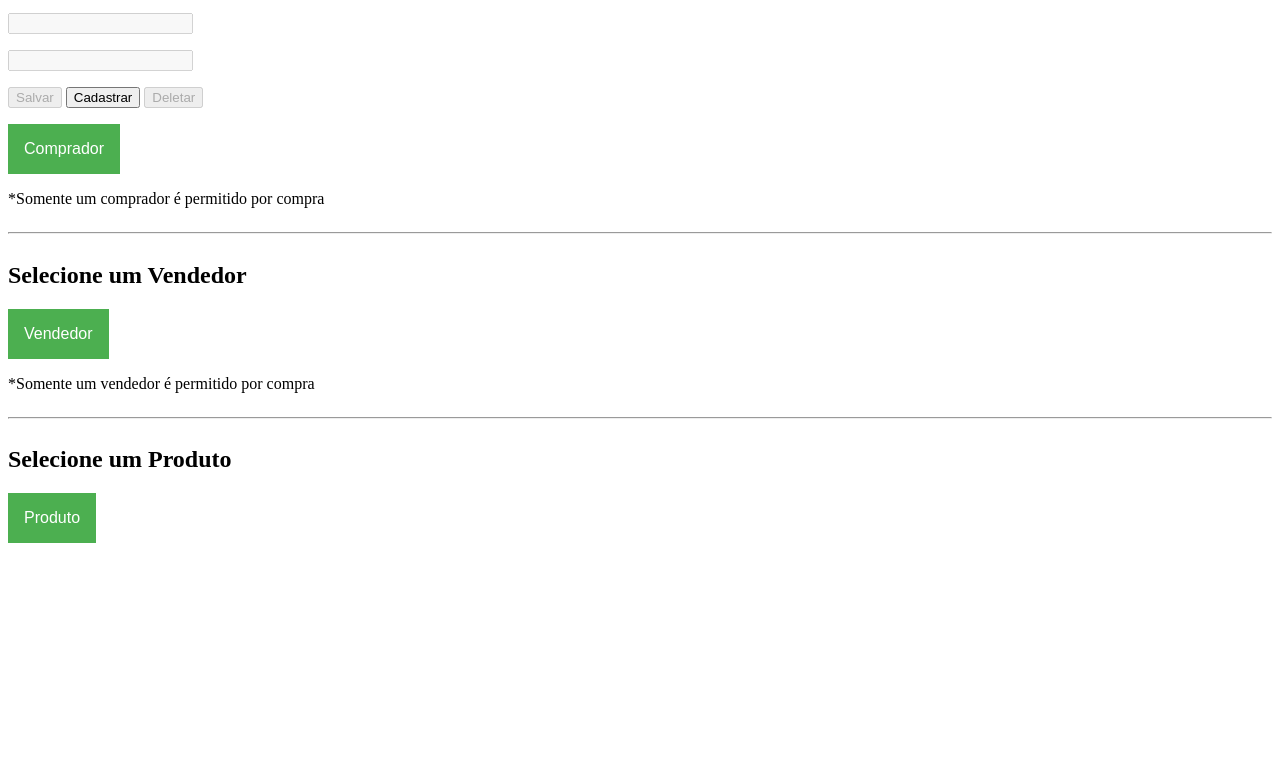
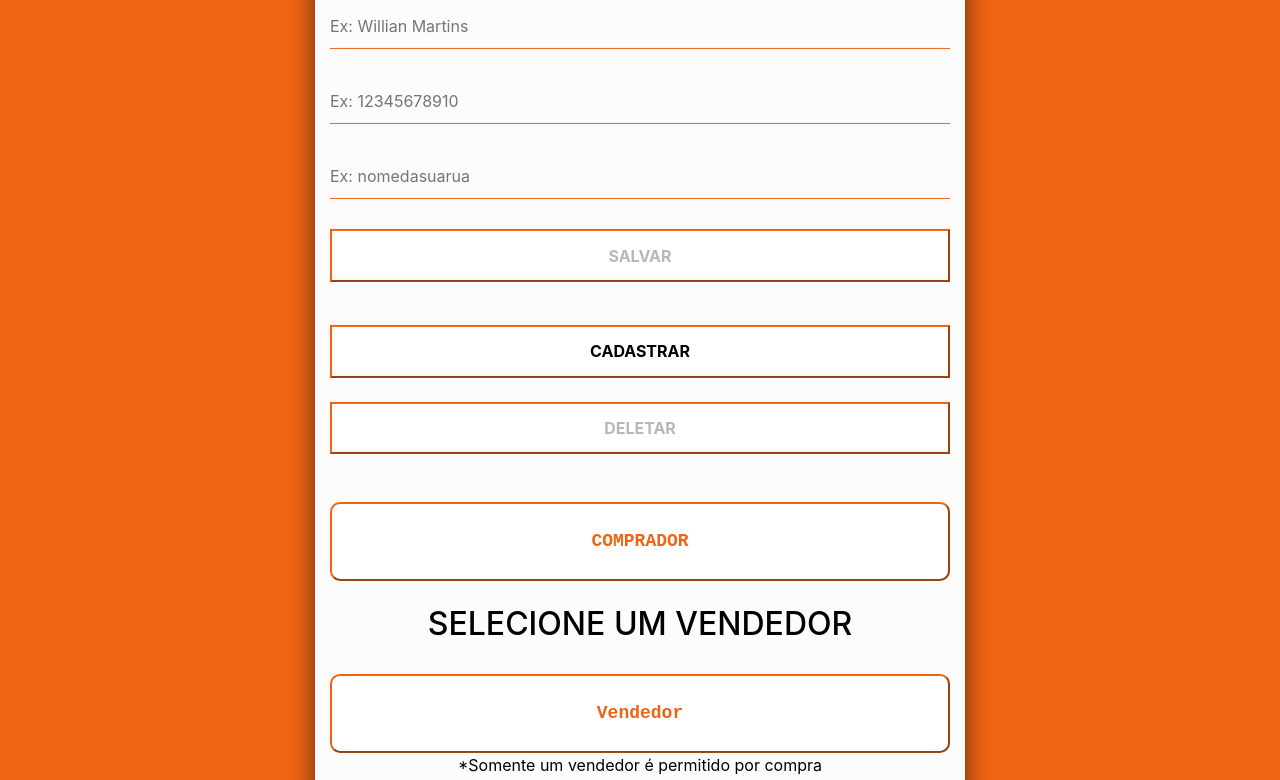
Before and after one commit to LucasSNM/ControleVendas, a plain HTML site: page index.html in a window 1280 px wide. Shown: the part 171-951 px from the top of the page. Before the commit the page ends 800 px from the top, so only its background shows below. Drawn offline with nearby package versions, Linux system fonts and the light colour scheme.

Commit message:
commit-3.0

```diff
--- /dev/null
+++ b/css/cadastro.css
@@ -0,0 +1,182 @@
+html {
+    max-width: 100%;
+    max-height: 100%;
+    margin: auto;
+}
+
+body {
+    margin: 0 auto;
+    padding: 0;
+    font-family: -apple-system, BlinkMacSystemFont, 'Segoe UI', Roboto, Oxygen, Ubuntu, Cantarell, 'Open Sans', 'Helvetica Neue', sans-serif;
+    background: linear-gradient(135deg, #ee6415, #ee6415);
+    background-size: 100% 100%;
+}
+
+.container-fluid {
+    max-width: 650px;
+    margin: 0 auto;
+}
+.clearfix:before,
+.clearfix:after {
+   content: " ";
+   display: table;
+}
+
+.clearfix:after {
+   clear: both;
+}
+
+.clearfix {
+   *zoom: 1;
+}
+
+
+.cadastro-box {
+    position: fixed;
+    top: 50%;
+    margin-top: 38.5em;
+    margin-bottom: 2%;
+    left: 50%;
+    right: 0;
+    width: 50%;
+    padding: 40px;
+    transform: translate(-50%, -50%);
+    background: rgb(252, 252, 252);
+    box-sizing: border-box;
+    box-shadow: 0 15px 25px rgba(0, 0, 0, .6);
+    border-radius: 10px;
+}
+
+.cadastro-box p {
+    text-align: center;
+    padding: 0;
+    color: #000000;
+    margin: 0 0 30px;
+}
+
+.cadastro-box h2 {
+    margin: 0 0 30px;
+    padding: 0;
+    color: #000000;
+    text-align: center;
+}
+
+.login-btn {
+    font-family: Hack, monospace;
+    background: #ffffff;
+    color: #ee6415;
+    cursor: pointer;
+    font-size: 18px;
+    font-weight: bold;
+    padding: 1.5rem;
+    border: 2%;
+    transition: all 0.8s;
+    border-radius: 10px;
+    width: 100%;
+    position: -ms-page;
+    min-width: 250px;
+    border-color: #ee6415;
+}
+
+.login-btn:hover {
+    background: #ee6415;
+    transition: all 0.5s;
+    border-radius: 10px;
+    color: #ffffff;
+    border-color: #ee6415;
+}
+
+button {
+    background: white;
+    border-color: #ee6415;
+    border-radius: 2%;
+    font-weight: bold;
+    width: 100%;
+    padding: 2%;
+}
+
+.espaco {
+    margin-bottom: 3%;
+}
+
+.cadastro-box .user-box {
+    position: relative;
+}
+
+.cadastro-box .user-box input {
+    width: 100%;
+    padding: 10px 0;
+    font-size: 16px;
+    color: rgb(0, 0, 0);
+    margin-bottom: 30px;
+    border: none;
+    border-bottom: 1px solid #ee6415;
+    outline: none;
+    background: transparent;
+}
+
+.cadastro-box .user-box label {
+    position: absolute;
+    top: 0;
+    left: 0;
+    padding: 10px 0;
+    font-size: 0px;
+    color: rgb(250, 250, 250);
+    pointer-events: none;
+    transition: .5s;
+}
+
+.cadastro-box .user-box input:focus~label, .cadastro-box .user-box input:valid~label {
+    top: -20px;
+    left: 0;
+    color: #ee6415;
+    font-size: 12px;
+}
+
+.cadastro-box a span {
+    position: absolute;
+    display: block;
+}
+
+.cadastro-box a span:nth-child(1) {
+    top: 0;
+    left: -100%;
+    width: 100%;
+    height: 2px;
+    background: linear-gradient(90deg, transparent, #8b05be);
+    animation: btn-anim1 1s linear infinite;
+}
+
+.cadastro-box a span:nth-child(2) {
+    top: -100%;
+    right: 0;
+    width: 2px;
+    height: 100%;
+    background: linear-gradient(180deg, transparent, #8b05be);
+    animation: btn-anim2 1s linear infinite;
+    animation-delay: .25s
+}
+
+.cadastro-box a span:nth-child(3) {
+    bottom: 0;
+    right: -100%;
+    width: 100%;
+    height: 2px;
+    background: linear-gradient(270deg, transparent, #8b05be);
+    animation: btn-anim3 1s linear infinite;
+    animation-delay: .5s
+}
+
+.cadastro-box a span:nth-child(4) {
+    bottom: -100%;
+    left: 0;
+    width: 2px;
+    height: 100%;
+    background: linear-gradient(360deg, transparent, #8b05be);
+    animation: btn-anim4 1s linear infinite;
+    animation-delay: .75s
+}
+
+.style-border {
+    font-weight: bolder;
+}
--- a/dropdown.css
+++ b/css/dropdown.css
@@ -6,6 +6,7 @@
     font-size: 16px;
     border: none;
     cursor: pointer;
+    border-radius: 10px;
   }
 
   /* Dropdown button on hover & focus */
@@ -41,6 +42,7 @@
     min-width: 230px;
     border: 1px solid #ddd;
     z-index: 1;
+
   }
 
   /* Links inside the dropdown */
@@ -54,7 +56,7 @@
 
   /* Change color of dropdown links on hover */
   .dropdown-content a:hover {
-      background-color: #f1f1f1;
+      background-color: #ee6415;
       cursor:pointer;
     }
 
--- a/index.html
+++ b/index.html
@@ -1,56 +1,61 @@
 <!DOCTYPE html>
 <html lang="en">
+
 <head>
     <meta charset="UTF-8">
+    <link rel="stylesheet" href="css/dropdown.css">
+    <link rel="stylesheet" href="css/cadastro.css">
     <meta name="viewport" content="width=device-width, initial-scale=1.0">
-    <title>Controle de Venda</title>
-    <link rel="stylesheet" href="dropdown.css">
+    <link rel="stylesheet" href="https://cdn.jsdelivr.net/npm/bootstrap@4.5.3/dist/css/bootstrap.min.css">
+    <title>Cadastro | Compra</title>
 </head>
+
 <body>
-    <h1>Cadastro de Compra</h1>
-    <div class="dropdown">
-        <h2>Dados do Comprador</h2>
-        <p><input type="text" id='span-comprador-nome' disabled></input></p>
-        <p><input type="text" id='span-comprador-cpf' disabled></input></p>
-        <p><input type="text" id='span-comprador-endereco' disabled></input></p>
-        <p>
-            <button id="btn-salvar" onclick="comprador.salvar()" disabled>Salvar</button>
-            <button id="btn-alterar" onclick="liberaAlterar(true)">Cadastrar</button>
-            <button id="btn-deletar" onclick="comprador.deletar()" disabled>Deletar</button>
-        </p>
-        <button onclick="toggleDropDownComprador()" class="dropbtn comprador">Comprador</button>
-        <div id="myDropdown-Comprador" class="dropdown-content comprador">
+        <div class=" container-fluid cadastro-box dropdown">
+            <h2>DADOS DO COMPRADOR</h2>
+            <div class="user-box style-border">
+                <input type="text" id="span-comprador-nome" name="nome" placeholder="Ex: Willian Martins" disabled>
+                <label>NOME</label>
+            </div>
+            <div class="user-box style-border ">
+                <input type="text" id="span-comprador-cpf" name="cpf" maxlength="11" placeholder="Ex: 12345678910"
+                    disabled>
+                <label>CPF</label>
+            </div>
+            <div class="user-box style-border">
+                <input type="text" id="span-comprador-endereco" name="cpf" placeholder="Ex: nomedasuarua" disabled>
+                <label>ENDEREÇO</label>
+            </div>
+            <div>
+                <button class="espaco" id="btn-salvar" onclick="comprador.salvar()" disabled> SALVAR</button>
+                <br><br>
+                <button id="btn-alterar" onclick="liberaAlterar(true)">CADASTRAR </button>
+                <br><br>
+                <button id="btn-deletar" onclick="comprador.deletar()" disabled> DELETAR</button>
+            </div>
+            <br><br>
+            <button onclick="toggleDropDownComprador()" class=" comprador login-btn">COMPRADOR</button>
+            <div id="myDropdown-Comprador" class="dropdown-content comprador">
+            </div>
+            <br><br>
+            <h2>SELECIONE UM VENDEDOR</h2>
+            <p><span id='span-vendedor'></span></p>
+            <button onclick="toggleDropDownVendedor()" class=" vendedor login-btn">Vendedor</button>
+            <div id="myDropdown-Vendedor" class="dropdown-content vendedor">
+            </div>
+            <p>*Somente um vendedor é permitido por compra</p>
+
+            <h2>SELECIONE UM PRODUTO</h2>
+            <p><span id='span-produto'></span></p>
+            <button onclick="toggleDropDownProduto()" class="login-btn produto">Produto</button>
+            <div id="myDropdown-Produto" class="dropdown-content produto">
+            </div>
 
         </div>
-        <p>*Somente um comprador é permitido por compra</p>
-    </div>
 
-    <br/>
-    <hr>
+    <script src="js/dropdown.js"></script>
+    <script src="https://code.jquery.com/jquery-3.5.1.slim.min.js"></script>
+    <script src="https://cdn.jsdelivr.net/npm/bootstrap@4.5.3/dist/js/bootstrap.bundle.min.js"></script>
+</body>
 
-    <div class="dropdown">
-        <h2>Selecione um Vendedor</h2>
-        <p><span id='span-vendedor'></span></p>
-        <button onclick="toggleDropDownVendedor()" class="dropbtn vendedor">Vendedor</button>
-        <div id="myDropdown-Vendedor" class="dropdown-content vendedor">
-
-
-
-        </div>
-        <p>*Somente um vendedor é permitido por compra</p>
-    </div>
-
-    <br/>
-    <hr>
-
-    <div class="dropdown">
-      <h2>Selecione um Produto</h2>
-      <p><span id='span-produto'></span></p>
-      <button onclick="toggleDropDownProduto()" class="dropbtn produto">Produto</button>
-      <div id="myDropdown-Produto" class="dropdown-content produto">
-
-      </div>
-  </div>
-</body>
-<script src="dropdown.js"></script>
 </html>
```
Also changed, not shown: js/dropdown.js (renamed from dropdown.js).
